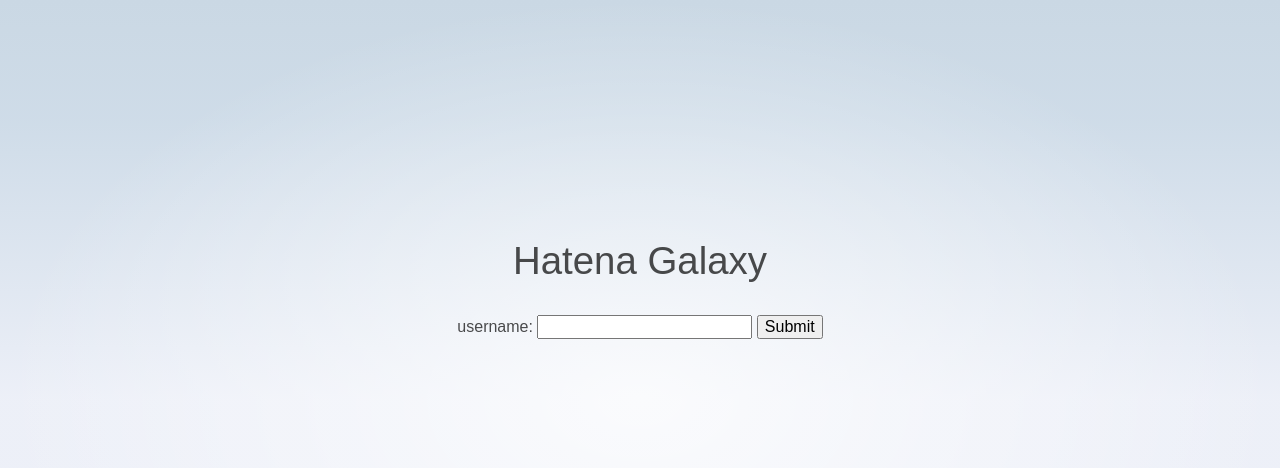
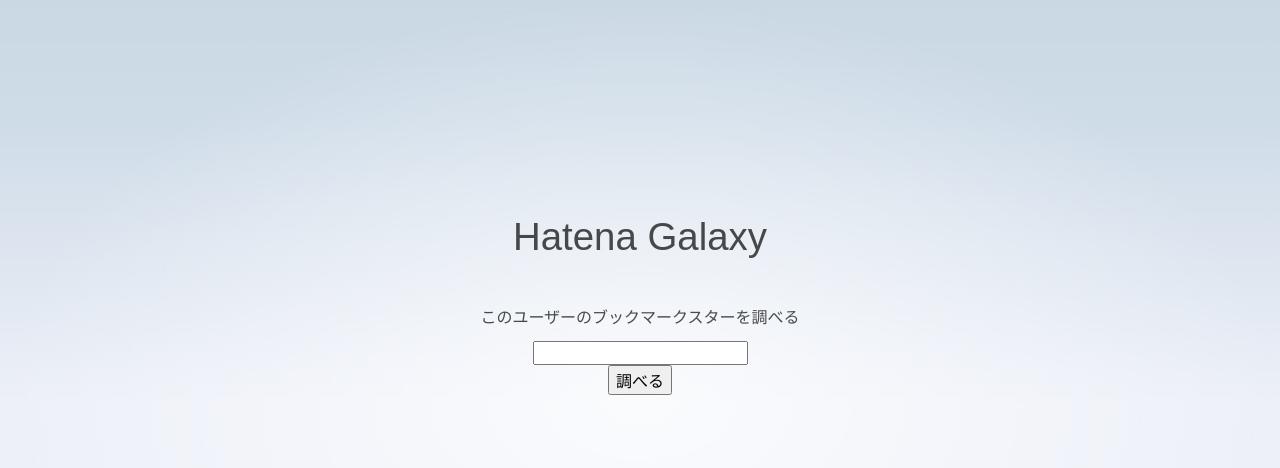
Before and after one commit to ktny/hatena-galaxy, a SvelteKit app: page / in a window 1280 px wide. Shown: the top 468 px of the page. Built offline with nearby package versions, Linux system fonts and the light colour scheme.

Commit message:
ブックマークの初期表示上限数を設けスクロールで上限を増やすようにする

```diff
--- a/src/routes/+page.svelte
+++ b/src/routes/+page.svelte
@@ -1,9 +1,10 @@
 <script>
-    import { username } from "./stores";
     import { goto } from "$app/navigation";
 
+    let username = "";
+
     async function handleSubmit() {
-        goto(`/${$username}/`);
+        goto(`/${username}/`);
     }
 </script>
 
@@ -15,14 +16,9 @@
 <section>
     <h1>Hatena Galaxy</h1>
 
-    <form on:submit|preventDefault={handleSubmit}>
-        <label
-            >username:
-            <input bind:value={$username} />
-        </label>
-
-        <button type="submit">Submit</button>
-    </form>
+    <h2>このユーザーのブックマークスターを調べる</h2>
+    <input bind:value={username} />
+    <button on:click={handleSubmit}>調べる</button>
 </section>
 
 <style>
```
Also changed, not shown: src/routes/[username]/+page.svelte (+14 -1 lines).
